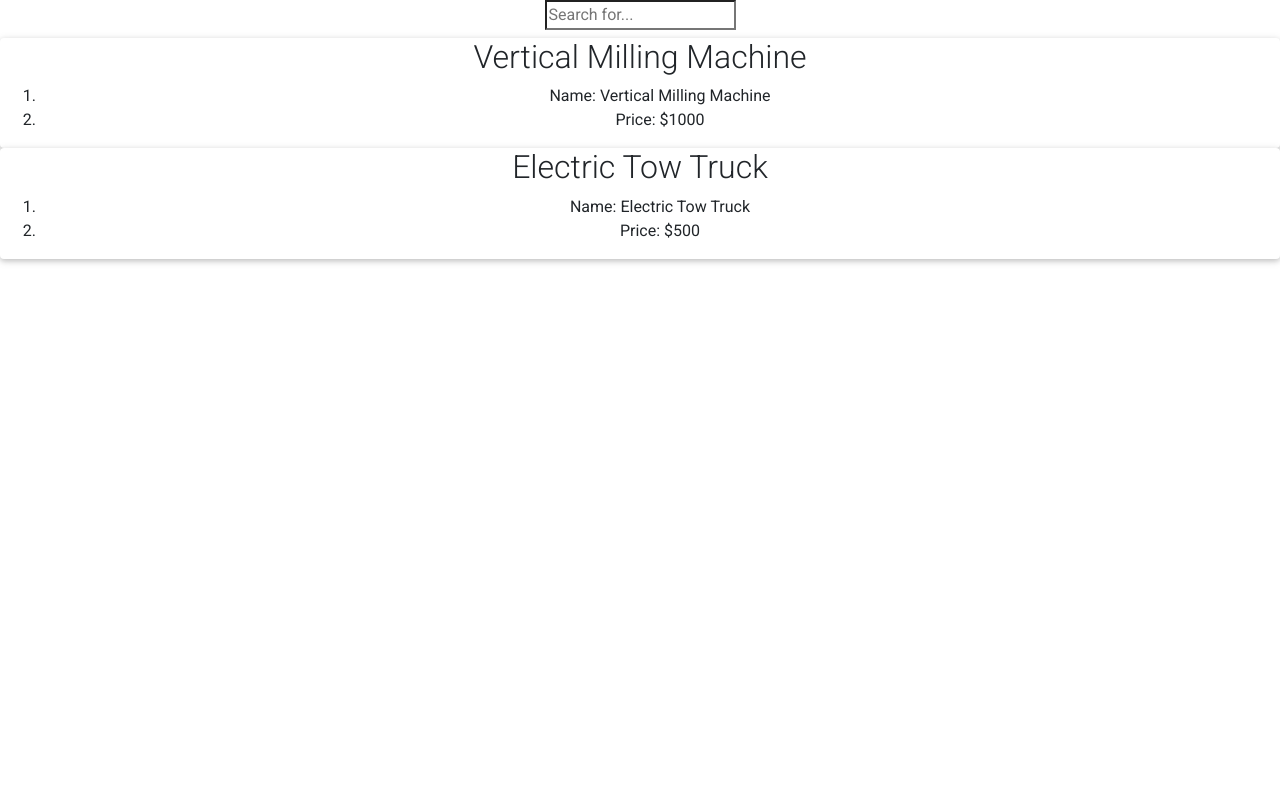
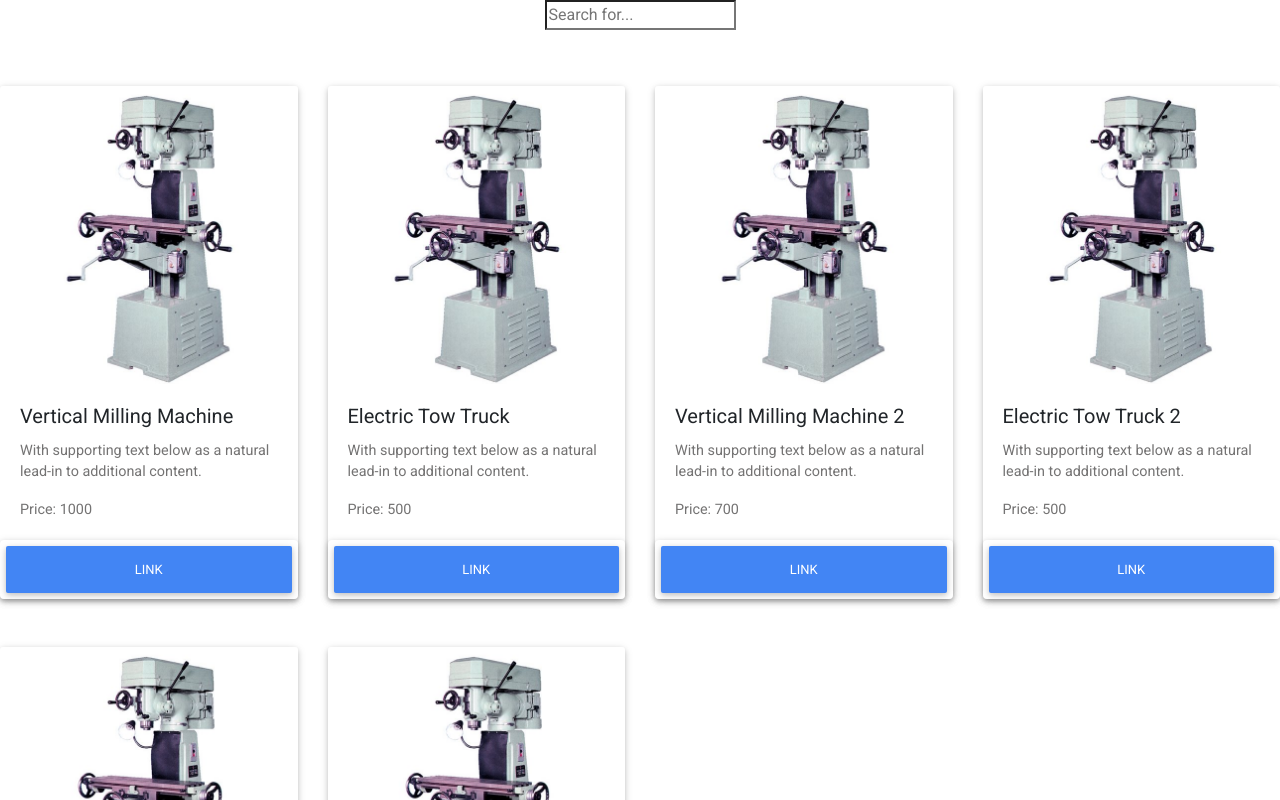
Before and after one commit to benbenwsh/ezonemobile, a React (Create React App) app: page / in a window 1280 px wide. Shown: the top 800 px of the page. Built offline with nearby package versions, Linux system fonts and the light colour scheme.

Commit message:
Created a prototype of search page

```diff
--- a/src/App.js
+++ b/src/App.js
@@ -4,28 +4,10 @@ import { useState, React } from 'react';
 import '@fortawesome/fontawesome-free/css/all.min.css';
 import 'bootstrap-css-only/css/bootstrap.min.css';
 import 'mdbreact/dist/css/mdb.css';
-
-// function SearchBar() {
-//   return (
-//     <MDBCol md="6">
-//       <form className="form-inline mt-4 mb-4">
-//         <MDBIcon icon="search" />
-//         <input className="form-control form-control-sm ml-3 w-75" type="text" placeholder="Search" aria-label="Search" />
-//       </form>
-//     </MDBCol>
-//   );
-// }
+import Img from './assets/6-380-002.jpg';
 
 function App() {
-  // const [items, setItems] = useState([]);
-
-  //     set search query to empty string
   const [query, setQuery] = useState("");
-  //     set search parameters
-  //     we only what to search countries by capital and name
-  //     this list can be longer if you want
-  //     you can search countries even by their population
-  // just add it to this array
   const [searchParam] = useState(["name"]);
 
   // Use a database in the future
@@ -37,12 +19,27 @@ function App() {
     {
       "name": "Electric Tow Truck",
       "price": 500
+    },
+    {
+      "name": "Vertical Milling Machine 2",
+      "price": 700
+    },
+    {
+      "name": "Electric Tow Truck 2",
+      "price": 500
+    },
+    {
+      "name": "Electric Tow Truck 2",
+      "price": 500
+    },
+    {
+      "name": "Electric Tow Truck 2",
+      "price": 500
     }
   ];
 
   return (
     <div className="App">
-      <div className="wrapper">
       <div className="search-wrapper">
         <label htmlFor="search-form">
           <input
@@ -54,10 +51,9 @@ function App() {
               value={query}
               onChange={(e) => setQuery(e.target.value)}
           />
-              <span className="sr-only">Search countries here</span>
         </label>
       </div>
-        <div className="card-grid">
+      <div className="row">
         {items.filter((item) => {
           return searchParam.some((newItem) => {
             return (
@@ -68,26 +64,20 @@ function App() {
             );
           });
         }).map((item) => (
-            // <li>
-            <article className="card" key={item.callingCodes}>
-              {/* <div className="card-image">
-                  <img src={item.flag} alt={item.name} />
-              </div> */}
-              <div className="card-content">
-                <h2 className="card-name">{item.name}</h2>
-                <ol className="card-list">
-                  <li>
-                      Name: <span>{item.name}</span>
-                  </li>
-                  <li>
-                      Price: <span>{"$" + item.price}</span>
-                  </li>
-                </ol>
+          <div class="col-sm-3 pt-5">
+            <div class="card text-left">
+              <img class="card-img-top h-50 w-100" src={Img} alt="Card image cap"/>
+              <div class="card-body">
+                <h5 class="card-title">{item.name}</h5>
+                <p class="card-text">With supporting text below as a natural lead-in to additional content.</p>
+                <p class="card-text">Price: {item.price}</p>
               </div>
-            </article>
-            // </li>
+              <div class="card">
+                <a href="#" class="btn btn-primary stretched-link">Link</a>
+              </div>
+            </div>
+          </div>
         ))}
-        </div>
       </div>
     </div>
   );
```
Also changed, not shown: src/App.css (line endings or trailing spaces), src/assets/6-380-002.jpg (added). Lines whose indentation alone changed are shown as unchanged.
